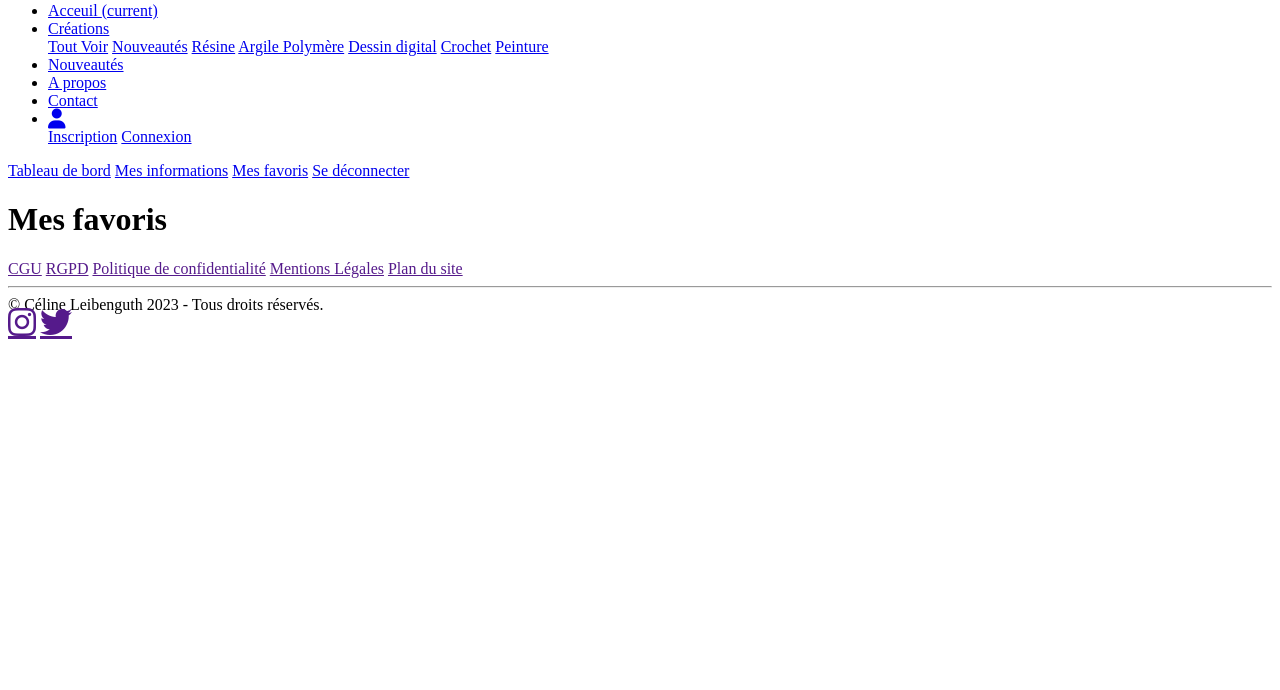
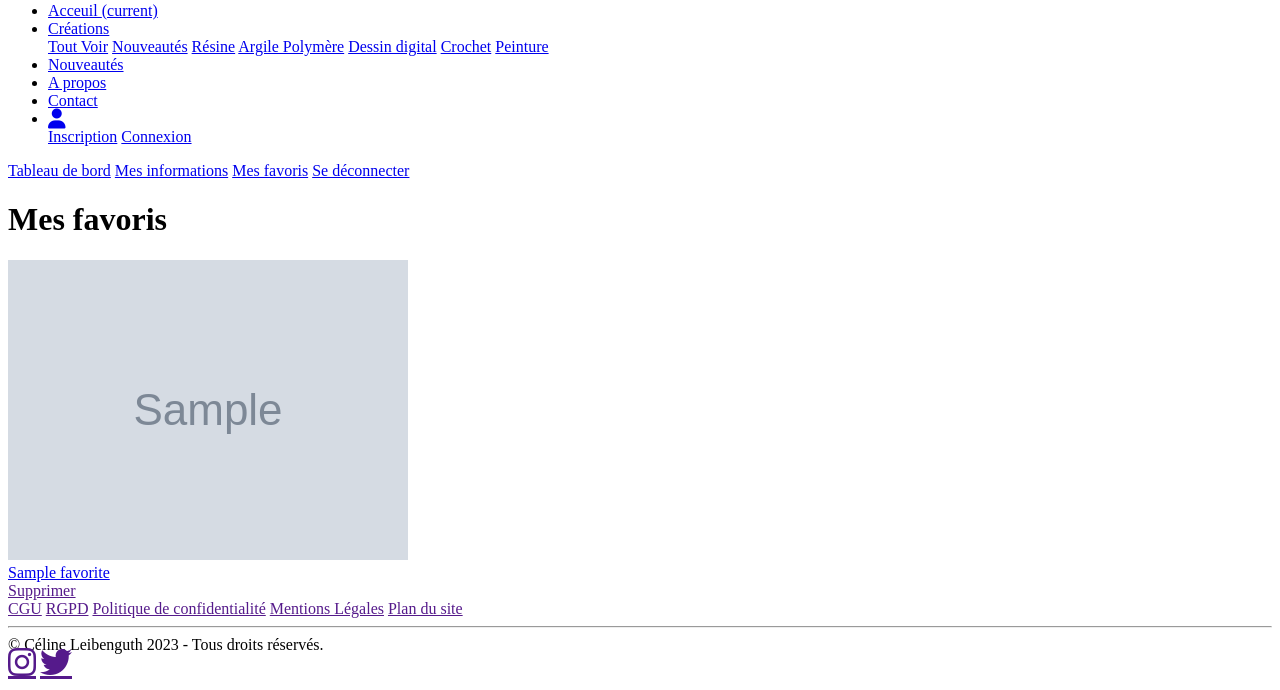
Before and after one commit to Litkorn/SpellsAndGlitters, a Symfony app: template templates/User/favorites.html.twig in a window 1280 px wide. Shown: the part 126-816 px from the top of the page. Run offline with Twig, Linux system fonts and the light colour scheme; the template is opened without the code that fills it: most values are stand-ins (such as "Sample title", 1, 10 or a date in 2020); grey boxes marked "Sample" are stand-in pictures; some libraries are stand-ins or nearby versions.

Commit message:
feat (favorites): display of favorites

```diff
--- a/templates/User/favorites.html.twig
+++ b/templates/User/favorites.html.twig
@@ -6,8 +6,17 @@
 <div class="container mt-10">
     <div class="row">
         {% include "_partials/_dashboard.html.twig" %}
-        <div class="col-md-7 col-10 mx-auto">
+        <div class="row col-md-7 col-10 mx-auto">
             <h1 class="h4">Mes favoris</h1>
+            {% for favorite in favorites %}
+                <div class="col-lg-4 col-md-6 col-6 fadein mb-5 text-start">
+                    <a href="{{ path('app_creations_details', {slug: favorite.slug}) }}"><img class="picture-creations mx-auto d-block" src="{{ asset(dl_dir ~ favorite.picture) }}" alt="{{favorite.title}}"></a>
+                    <div class="position-relative">
+                        <a class="link-secondary link-underline-opacity-0 link-underline-opacity-75-hover" href="{{ path('app_creations_details', {slug: favorite.slug}) }}"><div class="title-creation font-sawarabi pr-5">{{ favorite.title }}</div></a>
+                        <a class="link-secondary link-underline-opacity-0 link-underline-opacity-75-hover mx-auto" href="">Supprimer</a>
+                    </div>
+                </div>
+            {% endfor %}
         </div>
     </div>
 </div>
--- a/templates/User/info.html.twig
+++ b/templates/User/info.html.twig
@@ -9,11 +9,11 @@
         <div class="col-md-7 col-10 mx-auto">
             <h1 class="h4">Informations personnelles</h1>
             <div class="row">
-                <div class="col">
+                <div class="col-12 col-md">
                     <label for="">Nom</label>
                     <input type="text" class="form-control" value="{{ user.lastName }}" disabled>
                 </div>
-                <div class="col">
+                <div class="col-12 col-md">
                     <label for="">Prénom</label>
                     <input type="text" class="form-control" value="{{ user.name }}" disabled>
                 </div>
@@ -28,7 +28,7 @@
                     </div>
                 </div>
                 <hr class="my-4 col">
-                <a class="link-danger fw-medium" data-bs-toggle="modal" data-bs-target="#exampleModal" href="">Suppression du compte</a>
+                <a class="link-danger fw-medium mb-4" data-bs-toggle="modal" data-bs-target="#exampleModal" href="">Suppression du compte</a>
             </div>
         </div>
     </div>
```
Also changed, not shown: src/Controller/User/UserController.php (+9 -2 lines).
